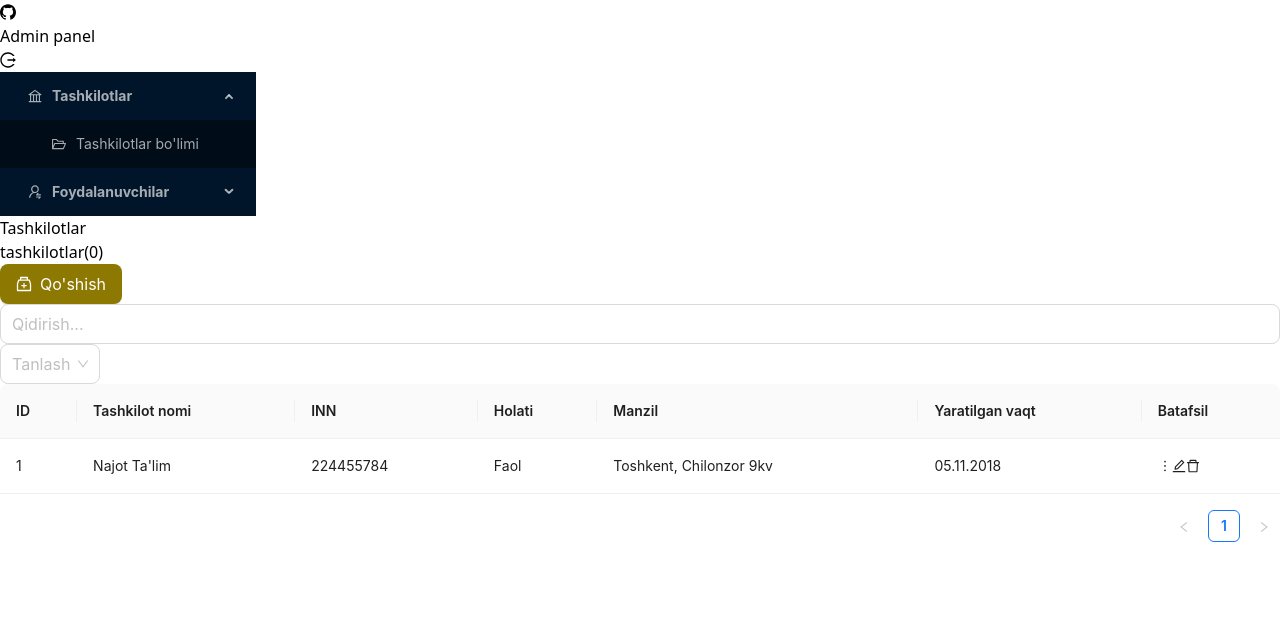
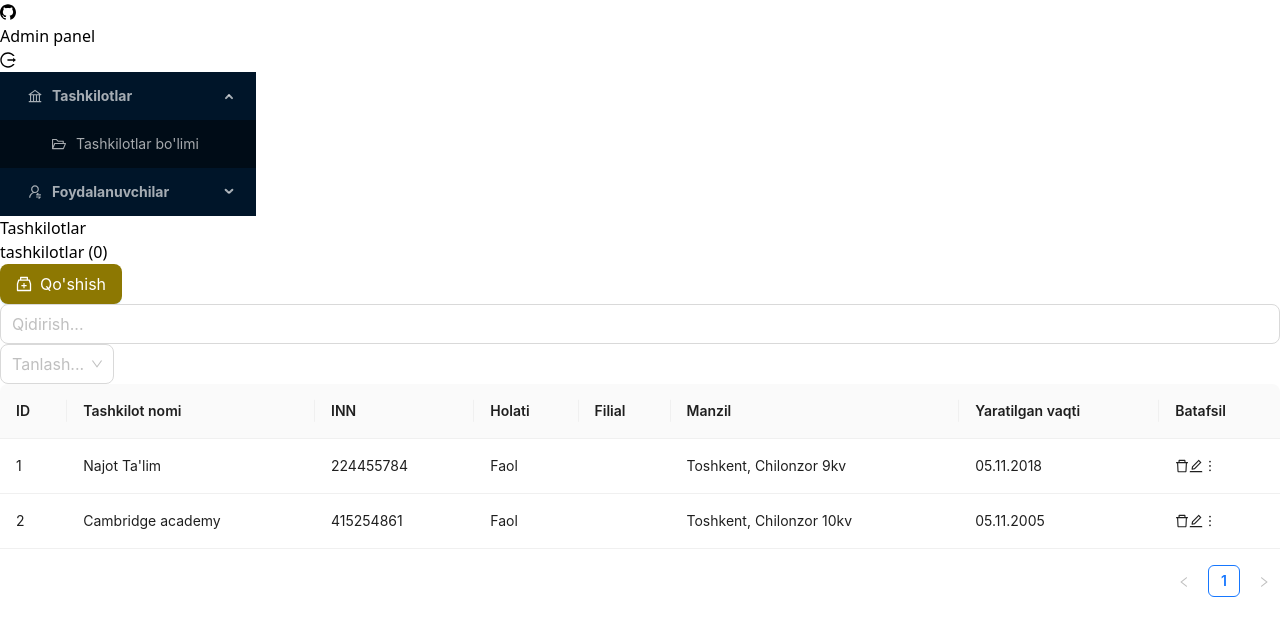
Before and after one commit to shakhzoda05/Admin-panel-with-AntDesign, a React (Vite) app: page / in a window 1280 px wide. Shown: the top 636 px of the page. Built offline with nearby package versions, Linux system fonts and the light colour scheme; data requests are answered from the project's data file.

Commit message:
pachti tugadi lekin xatolar bor

```diff
--- a/src/hooks/useAxios.jsx
+++ b/src/hooks/useAxios.jsx
@@ -1 +1,4 @@
 import axios from "axios";
+import { URL } from "./useEnv";
+
+export const useAxios = () => axios.create({ baseURL: URL })
--- /dev/null
+++ b/src/hooks/useEnv.jsx
@@ -0,0 +1,3 @@
+const URL = import.meta.env.VITE_API_PATH
+
+export { URL }
--- a/src/pages/Organization.jsx
+++ b/src/pages/Organization.jsx
@@ -1,15 +1,25 @@
-import { Button, Input } from 'antd';
-import { MedicineBoxOutlined, MoreOutlined, EditOutlined, DeleteOutlined, LinkOutlined } from '@ant-design/icons';
-import CustomSelect from '../components/CustomSelect';
-import CustomTable from '../components/CustomTable';
-import React, { useEffect, useState } from 'react';
-import axios from 'axios';
+import { LineOutlined, MedicineBoxOutlined } from '@ant-design/icons'
+import { Button, Input, Popover } from 'antd'
+import React, { useEffect, useState } from 'react'
+import CustomSelect from '../components/CustomSelect'
+import CustomTable from "../components/CustomTable"
+import { DeleteOutlined, EditOutlined, MoreOutlined } from '@ant-design/icons';
+import { useAxios } from '../hooks/useAxios'
+import { useNavigate } from 'react-router-dom'
 
 function Organization() {
+    const [refresh, setRefresh] = useState(false)
+    const navigate = useNavigate()
+
+    const [data, setData] = useState()
+    const [isLoading, setIsLoading] = useState(false)
+
+    const [regionId, setRegionId] = useState("")
+
     const columns = [
         {
             title: 'ID',
-            dataIndex: 'id',
+            dataIndex: 'index',
         },
         {
             title: 'Tashkilot nomi',
@@ -24,11 +34,15 @@ function Organization() {
             dataIndex: 'status',
         },
         {
+            title: 'Filial',
+            dataIndex: 'regionPlace',
+        },
+        {
             title: 'Manzil',
             dataIndex: 'address',
         },
         {
-            title: 'Yaratilgan vaqt',
+            title: 'Yaratilgan vaqti',
             dataIndex: 'createdAt',
         },
         {
@@ -37,86 +51,100 @@ function Organization() {
         },
     ];
 
-    const [data, setData] = useState([
-        {
-            key: '1',
-            id: 1,
-            companyName: "Najot Ta'lim",
-            inn: 224455784,
-            status: "Faol",
-            address: "Toshkent, Chilonzor 9kv",
-            createdAt: "05.11.2018",
-            action: <div className='flex items-center gap-10'>
-                <MoreOutlined className='scale-[1.5] hover:scale-[1.8] duration-300 cursor-pointer rotate-[90deg]' />
-                <EditOutlined className='scale-[1.5] hover:scale-[1.8] duration-300 cursor-pointer' />
-                <DeleteOutlined className='scale-[1.5] hover:scale-[1.8] duration-300 cursor-pointer' />
-            </div>
-        }
-    ]);
-
-    const [isLoading, setIsloading] = useState(false);
-    const [regionID, setRegionId] = useState(null);
-
-    const regionList = [
+    const RegionsList = [
         {
             value: 1,
             label: "Toshkent shahar",
+
         },
         {
             value: 2,
-            label: "Samarqand shahar",
+            label: "Samarqand vilayati",
+
         },
         {
             value: 3,
-            label: "Xorazm shahar",
+            label: "Xorazm vilayati",
+
         },
         {
             value: 4,
-            label: "Andijon shahar",
+            label: "Adijon vilayati",
+
         },
-    ];
+    ]
+    console.log(regionId);
+
+    // search part start
+    function handleSearchBtn(e) {
+        setIsLoading(true)
+        if (e.target.value) {
+            const filteredInput = data.filter(item => item.companyName.length > 0 ? item.companyName.toLowerCase().includes(e.target.value.toLowerCase()) : "")
+
+            setTimeout(() => {
+                setData(filteredInput)
+                setIsLoading(false)
+            }, 800);
+        }
+        else {
+            setTimeout(() => {
+                setRefresh(!refresh)
+            }, 800);
+        }
+    }
+    // search part end
+
 
     useEffect(() => {
-        axios.get("hhtp://locahost/3000/organization").then(res => {
-            setData(res.data.map(item => {
-                item.companyName = item.companyName ? item.companyName : <LinkOutlined />
-                item.inn = item.inn ? item.inn : <LinkOutlined />
+        useAxios().get(`/organization?regionId=${regionId}`).then(res => {
+            setIsLoading(false)
+            setData(res.data.map((item, index) => {
+                item.index = index + 1
+                item.address = <Popover placement="top" content={item.address}>
+                    <p className='text-ellipsis whitespace-nowrap cursor-pointer overflow-hidden w-[150px] inline-block'>{item.address}</p>
+                </Popover>
+                item.companyName = item.companyName ? item.companyName : <LineOutlined />
+                item.inn = item.inn ? item.inn : <LineOutlined />
+                switch (item.status) {
+                    case "1":
+                        item.status = "Faol"
+                        break;
+                    case "2":
+                        item.status = "Jarayonda"
+                        break;
+                    case "3":
+                        item.status = "Faol emas"
+                        break;
+                }
                 item.action = <div className='flex items-center gap-10'>
-                    <MoreOutlined className='scale-[1.5] hover:scale-[1.8] duration-300 cursor-pointer rotate-[90deg]' />
-                    <EditOutlined className='scale-[1.5] hover:scale-[1.8] duration-300 cursor-pointer' />
-                    <DeleteOutlined className='scale-[1.5] hover:scale-[1.8] duration-300 cursor-pointer' />
+                    <DeleteOutlined className='scale-[1.3] cursor-pointer hover:scale-[1.5] duration-300' />
+                    <EditOutlined className='scale-[1.3] cursor-pointer hover:scale-[1.5] duration-300' />
+                    <MoreOutlined onClick={() => navigate(item.id)} className='scale-[1.3] cursor-pointer hover:scale-[1.5] duration-300 rotate-[90deg]' />
                 </div>
                 return item
             }))
         })
-    })
 
+    }, [refresh, regionId])
     return (
         <div className='p-5'>
-            <div className='flex items-center justify-between'>
-                <div>
+            <div className="flex items-center justify-between">
+                <div className="">
                     <h2 className='font-bold text-[25px]'>Tashkilotlar</h2>
-                    <span className='text-[15px] pl-1 text-slate-400'>tashkilotlar(0)</span>
+                    <span className='text-[15px] pl-1 text-slate-500'>tashkilotlar (0)</span>
                 </div>
-                <Button icon={<MedicineBoxOutlined />} size='large' type='primary'>
-                    Qo'shish
-                </Button>
+                <Button onClick={() => navigate("add")} icon={<MedicineBoxOutlined />} size='large' htmlType='submit' type='primary' >Qo'shish</Button>
             </div>
-            <div className='flex items-center space-x-5 mt-5'>
-                <Input
-                    size='large'
-                    type='text'
-                    allowClear
-                    placeholder='Qidirish...'
-                    className='w-[350px]'
-                />
-                <CustomSelect placeholder={"Tanlash"} seChooseID={setRegionId} options={regionList} />
+            <div className="flex mt-5 items-center space-x-5">
+                <Input onInput={handleSearchBtn} className='w-[350px]' placeholder='Qidirish...' size='large' type='text' allowClear />
+                <CustomSelect width={"350px"} setIsLoading={setIsLoading} placeholder={"Tanlash..."} setChooseId={setRegionId} option={RegionsList} />
             </div>
-            <div className='mt-5'>
+
+            <div className="mt-5">
                 <CustomTable columns={columns} data={data} isLoading={isLoading} />
             </div>
         </div>
-    );
+    )
 }
 
-export default Organization;
+export default Organization
--- /dev/null
+++ b/src/pages/OrganizationAdd.jsx
@@ -0,0 +1,130 @@
+import { ArrowLeftOutlined, EditOutlined, LoadingOutlined, UserAddOutlined } from '@ant-design/icons'
+import { Button, DatePicker, Input } from 'antd'
+import React, { useState } from 'react'
+import { useNavigate } from 'react-router-dom'
+import CustomSelect from '../components/CustomSelect'
+import { useAxios } from '../hooks/useAxios'
+import toast from 'react-hot-toast'
+
+function OrganizationAdd() {
+    const navigate = useNavigate()
+    const [isLoading, setIsLoading] = useState(false)
+    const statusDate = [
+        {
+            value: "1",
+            label: "Faol"
+        },
+        {
+            value: "2",
+            label: "Jarayonda"
+        },
+        {
+            value: "3",
+            label: "Faol emas"
+        }
+    ]
+    const regionData = [
+        {
+            value: 1,
+            label: "Toshkent",
+
+        },
+        {
+            value: 2,
+            label: "Samarqand vilayati",
+
+        },
+        {
+            value: 3,
+            label: "Xorazm vilayati",
+
+        },
+        {
+            value: 4,
+            label: "Adijon vilayati",
+
+        },
+    ]
+
+    const [companyName, setCompanyName] = useState(null)
+    const [inn, setInn] = useState(null)
+    const [statusId, setStatusId] = useState(null)
+    const [regionId, setRegionId] = useState(null)
+    const [regionName, setRegionName] = useState(null)
+    const [address, setAddress] = useState(null)
+    const [createAt, setCreateAt] = useState(null)
+
+
+
+    function handleSubmit(e) {
+        e.preventDefault()
+        setIsLoading(true)
+        const data = {
+            key: Math.round(Math.random() * 100),
+            companyName, inn,
+            status: statusId,
+            regionId: regionId,
+            regionPlace: regionName,
+            address: address,
+            createdAt: createAt
+        }
+        useAxios().post(`/organization`, data).then(res => {
+
+            toast.success("Tashkilot qo'shildi")
+            setTimeout(() => {
+                setIsLoading(false)
+                navigate(-1)
+            }, 800);
+        })
+
+    }
+
+    const handleChangePicker = (date, dateString) => {
+        setCreateAt(dateString);
+    };
+
+    return (
+        <form onSubmit={handleSubmit} className='p-5'>
+            <div className="flex items-center justify-between mb-6">
+                <div className="flex items-center gap-5">
+                    <button onClick={() => navigate(-1)} className='scale-[1.3]'><ArrowLeftOutlined /></button>
+                    <h2 className='font-bold text-[25px]'>Tashkilotlar Yaratish</h2>
+                </div>
+                <Button htmlType='submit' icon={isLoading ? <LoadingOutlined /> : <UserAddOutlined />} size='large' type='primary' >Saqlash</Button>
+            </div>
+            <div className="w-[70%] mt-10 flex justify-between  ">
+                <div className="w-[49%] space-y-5">
+                    <label className='flex flex-col space-y-1'>
+                        <span className='text-[16px] text-slate-600'>Tashkilot nomi kiriting:</span>
+                        <Input value={companyName} onChange={(e) => setCompanyName(e.target.value)} type='text' placeholder='Tashkilot nomi kiriting' required allowClear size='large' />
+                    </label>
+                    <label className='flex flex-col space-y-1'>
+                        <span className='text-[16px] text-slate-600'>INN kiriting:</span>
+                        <Input maxLength={9} value={inn} onChange={(e) => setInn(e.target.value)} type='number' placeholder='INN kiriting' required allowClear size='large' />
+                    </label>
+                    <label className='flex flex-col space-y-1'>
+                        <span className='text-[16px] text-slate-600'>Holat turini tanlang:</span>
+                        <CustomSelect option={statusDate} placeholder={"Holat turini tanlang"} setChooseId={setStatusId} width={"100%"} />
+                        <label className='flex flex-col space-y-1'>
+                            <span className='text-[16px] text-slate-600'>Hudud nomni tanlang:</span>
+                            <CustomSelect setLebalValue={setRegionName} option={regionData} placeholder={"Hudud nomni tanlang"} setChooseId={setRegionId} width={"100%"} />
+                        </label>
+                    </label>
+                </div>
+                <div className="w-[49%] space-y-5">
+                    <label className='flex flex-col space-y-1'>
+                        <span className='text-[16px] text-slate-600'>Manzil nomi kiriting:</span>
+                        <Input value={address} onChange={(e) => setAddress(e.target.value)} type='text' placeholder='Manzil nomi kiriting' required allowClear size='large' />
+                    </label>
+                    <label className='flex flex-col space-y-1'>
+                        <span className='text-[16px] text-slate-600'>INN kiriting:</span>
+                        <DatePicker onChange={handleChangePicker} size='large' />
+                    </label>
+
+                </div>
+            </div>
+        </form>
+    )
+}
+
+export default OrganizationAdd
--- /dev/null
+++ b/src/pages/OrganizationMore.jsx
@@ -0,0 +1,65 @@
+import { ArrowLeftOutlined, EditOutlined, LineOutlined } from '@ant-design/icons'
+import { Button } from 'antd'
+import React, { useEffect, useState } from 'react'
+import { useNavigate, useParams } from 'react-router-dom'
+import { useAxios } from '../hooks/useAxios'
+
+function OrganizationMore() {
+    const navigate = useNavigate()
+    const { id } = useParams()
+
+    const [singleDate, setSingleDate] = useState({})
+    useEffect(() => {
+        useAxios().get(`/organization/${id}`).then(res => {
+            setSingleDate(res.data)
+        })
+    }, [])
+    return (
+        <div className='p-5'>
+            <div className="flex items-center justify-between mb-6">
+                <div className="flex items-center gap-5">
+                    <button onClick={() => navigate(-1)} className='scale-[1.3]'><ArrowLeftOutlined /></button>
+                    <h2 className='font-bold text-[25px]'>{singleDate.companyName ? singleDate.companyName : <LineOutlined />}</h2>
+                </div>
+                <Button icon={<EditOutlined />} size='large' htmlType='submit' type='primary' >Tahrirlash</Button>
+            </div>
+            <ul className='w-[50%] rounded-lg p-5 items-end justify-between flex border-[2px] border-slate-600'>
+                <li className='space-y-5 w-[50%]'>
+                    <li className='flex flex-col pl-3'>
+                        <span className='text-[15px] text-slate-500 '>ID</span>
+                        <strong className='text-[22px]'>{singleDate.id}</strong>
+                    </li>
+                    <li className='flex flex-col'>
+                        <span className='text-[15px] text-slate-500 '>Tashkilot nomi</span>
+                        <strong className='text-[22px]'>{singleDate.companyName}</strong>
+                    </li>
+                    <li className='flex flex-col'>
+                        <span className='text-[15px] text-slate-500 '>INN</span>
+                        <strong className='text-[22px]'>{singleDate.inn ? singleDate.inn : <LineOutlined />}</strong>
+                    </li>
+                    <li className='flex flex-col'>
+                        <span className='text-[15px] text-slate-500 '>Joylashgan nomi</span>
+                        <strong className='text-[22px]'>{singleDate.regionPlace}</strong>
+                    </li>
+                </li>
+                <li className='space-y-5 w-[50%]'>
+                    <li className='flex flex-col'>
+                        <span className='text-[15px] text-slate-500 '>Manzil </span>
+                        <strong className='text-[22px]'>{singleDate.address}</strong>
+                    </li>
+                    <li className='flex flex-col'>
+                        <span className='text-[15px] text-slate-500 '>Yaratilgan vaqti</span>
+                        <strong className='text-[22px]'>{singleDate.createdAt}</strong>
+                    </li>
+                    <li className='flex flex-col'>
+                        <span className='text-[15px] text-slate-500 '>Holati </span>
+                        <strong className='text-[22px]'>{singleDate.status ? "Foal" : "Foal emas"}</strong>
+                    </li>
+                </li>
+
+            </ul>
+        </div>
+    )
+}
+
+export default OrganizationMore
--- a/src/pages/index.jsx
+++ b/src/pages/index.jsx
@@ -1,8 +1,6 @@
-import Organization from './Organization'
-import CapitalUsers from './CapitalUsers'
-import RegionUsers from './RegionUsers'
+import CapitalUsers from "./CapitalUsers";
+import Organization from "./Organization";
+import OrganizationMore from "./OrganizationMore";
+import RegionUsers from "./RegionUsers";
 
-
-
-
-export { Organization, CapitalUsers, RegionUsers }
+export { Organization, RegionUsers, CapitalUsers, OrganizationMore }
--- a/src/routes/index.jsx
+++ b/src/routes/index.jsx
@@ -1,13 +1,19 @@
 import React from 'react'
 import { Route, Routes } from 'react-router-dom'
-import { Organization, RegionUsers, CapitalUsers } from '../pages'
+import { Organization, RegionUsers } from '../pages'
+import CapitalUser from '../pages/CapitalUsers'
+import OrganizationMore from '../pages/OrganizationMore'
+import OrganizationAdd from '../pages/OrganizationAdd'
 
 function CustomRoutes() {
     return (
         <Routes>
             <Route path='/' element={<Organization />} />
-            <Route path='/capital-users' element={<CapitalUsers />} />
+            <Route path='/add' element={<OrganizationAdd />} />
+            <Route path='/:id' element={<OrganizationMore />} />
+            <Route path='/capital-users' element={<CapitalUser />} />
             <Route path='/region-users' element={<RegionUsers />} />
+
         </Routes>
     )
 }
```
Also changed, not shown: 1 other file (tests, documents, lock files or other folders).
